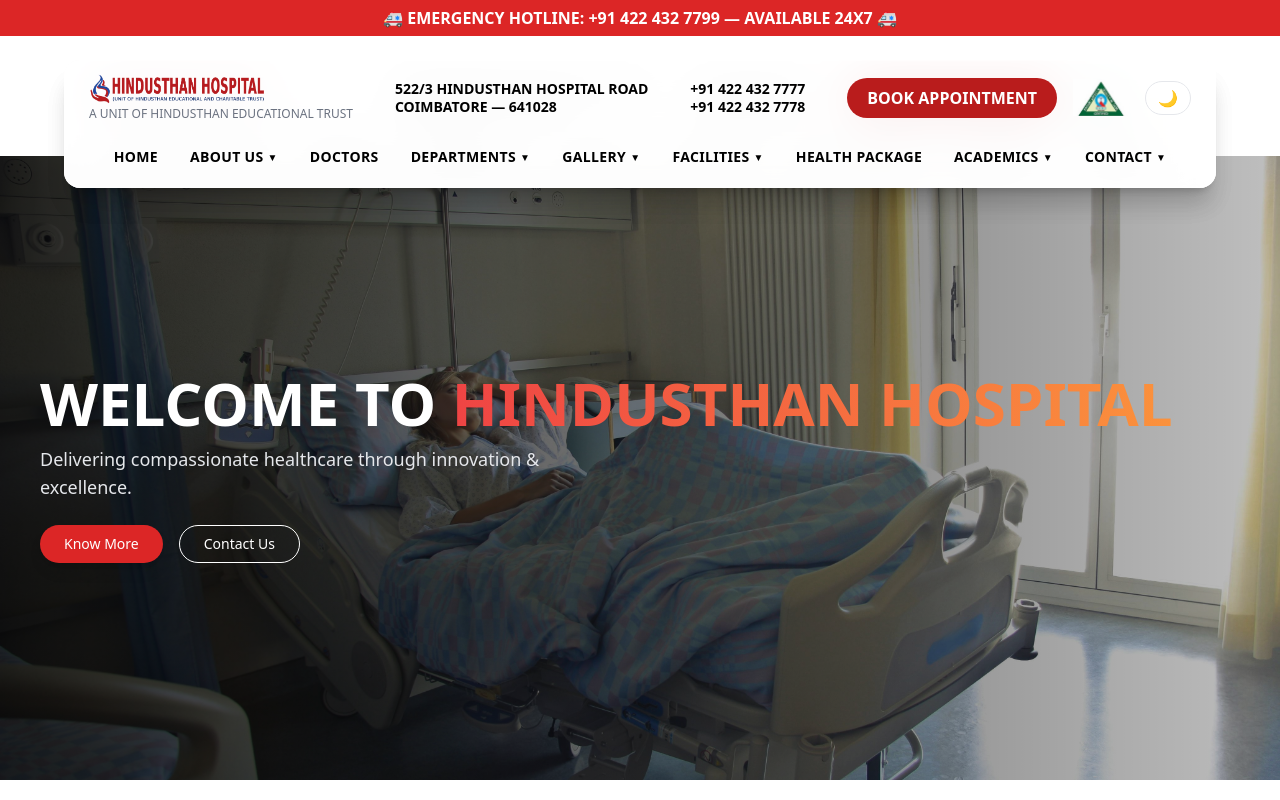
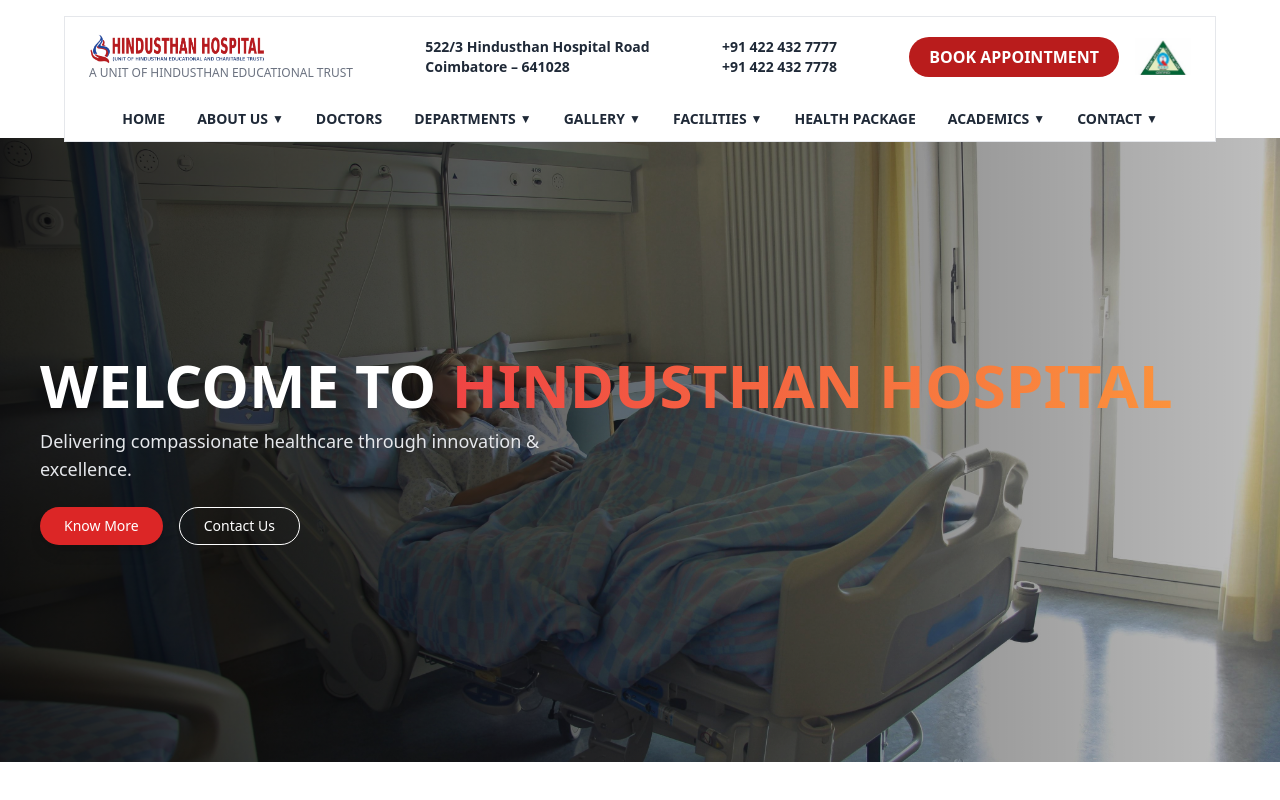
Before and after one commit to Ashok-achu/hindusthanhospital, a React (Create React App) app: page / in a window 1280 px wide. Shown: the top 800 px of the page. Built offline with nearby package versions, Linux system fonts and the light colour scheme; the HTML template or start-up script is replaced by a standard one.

Commit message:
Updated header, navbar responsiveness and homepage sections

```diff
--- a/src/components/HeaderGroup.js
+++ b/src/components/HeaderGroup.js
@@ -1,49 +1,47 @@
 import { NavLink } from "react-router-dom";
-import { useState, useEffect } from "react";
+import { useState, useEffect, useRef } from "react";
 import logo from "../assets/logo.png";
 import certLogo from "../assets/NABH.jpg";
 
 export default function HeaderGroup() {
   const [menuOpen, setMenuOpen] = useState(false);
-  const [dark, setDark] = useState(() => localStorage.getItem("theme") === "dark");
   const [shrink, setShrink] = useState(false);
-  const [paused, setPaused] = useState(false);
   const [activeDropdown, setActiveDropdown] = useState(null);
+  const closeTimer = useRef(null);
 
   const slugMap = {
-    "Anaesthesiology": "anaesthesiology",
-    "Cardiology": "cardiology",
-    "Dermatology": "dermatology",
-    "Dentistry": "dentistry",
-    "Diabetology": "diabetology",
+    Anaesthesiology: "anaesthesiology",
+    Cardiology: "cardiology",
+    Dermatology: "dermatology",
+    Dentistry: "dentistry",
+    Diabetology: "diabetology",
     "Emergency Care": "emergency-care",
-    "ENT": "ent",
+    ENT: "ent",
     "General Medicine": "general-medicine",
     "General Surgery": "general-surgery",
-    "Gastroenterology": "gastroenterology",
+    Gastroenterology: "gastroenterology",
     "Internal Medicine": "internal-medicine",
-    "ICU": "icu",
-    "Neonatology": "neonatology",
+    ICU: "icu",
+    Neonatology: "neonatology",
     "Neuro & Vascular Surgery": "neurovascular-surgery",
-    "Nephrology": "nephrology",
+    Nephrology: "nephrology",
     "Obstetrics & Gynaecology": "obgyn",
-    "Orthopaedics": "orthopaedics",
-    "Rehabilitation": "rehab",
-    "Paediatrics": "paediatrics",
+    Orthopaedics: "orthopaedics",
+    Rehabilitation: "rehab",
+    Paediatrics: "paediatrics",
     "Paediatric Surgery": "paediatric-surgery",
-    "Psychiatry": "psychiatry",
+    Psychiatry: "psychiatry",
     "Plastic Surgery": "plastic-surgery",
-    "Pulmonology": "pulmonology",
-    "Radiology": "radiology",
+    Pulmonology: "pulmonology",
+    Radiology: "radiology",
     "Surgical Oncology": "surgical-oncology",
-    "Urology": "urology",
+    Urology: "urology",
   };
 
   const toSlug = (label) => "/departments/" + slugMap[label];
 
   const nav = [
     { label: "HOME", to: "/" },
-
     {
       label: "ABOUT US",
       children: [
@@ -53,19 +51,20 @@
         { label: "OUR MILESTONES", to: "/milestones" },
       ],
     },
-
     { label: "DOCTORS", to: "/doctors" },
-
     { label: "DEPARTMENTS", mega: true, children: Object.keys(slugMap) },
-
     {
       label: "GALLERY",
       children: [
         { label: "MEDIA", to: "/gallery/media" },
         { label: "NEWS", to: "/gallery/news" },
+        {
+          label: "BROCHURE",
+          to: "/brochure/hindusthan-hospital-brochure.pdf",
+          external: true,
+        },
       ],
     },
-
     {
       label: "FACILITIES",
       children: [
@@ -77,9 +76,7 @@
         { label: "INSURANCE", to: "/facilities/insurance" },
       ],
     },
-
     { label: "HEALTH PACKAGE", to: "/health" },
-
     {
       label: "ACADEMICS",
       children: [
@@ -87,7 +84,6 @@
         { label: "COURSES", to: "/academics/courses" },
       ],
     },
-
     {
       label: "CONTACT",
       children: [
@@ -98,174 +94,169 @@
   ];
 
   useEffect(() => {
-    document.documentElement.classList.toggle("dark", dark);
-    localStorage.setItem("theme", dark ? "dark" : "light");
-  }, [dark]);
-
-  useEffect(() => {
     const sc = () => setShrink(window.scrollY > 40);
     window.addEventListener("scroll", sc);
     return () => window.removeEventListener("scroll", sc);
   }, []);
 
+  const openDropdown = (i) => {
+    if (closeTimer.current) clearTimeout(closeTimer.current);
+    setActiveDropdown(i);
+  };
+
+  const closeDropdown = () => {
+    closeTimer.current = setTimeout(() => setActiveDropdown(null), 200);
+  };
+
   return (
     <>
-      {/* 🔴 EMERGENCY SCROLL */}
-      <div className="fixed top-0 w-full bg-red-600 text-white py-[6px] text-center z-[100] overflow-hidden">
-        <span
-          onMouseEnter={() => setPaused(true)}
-          onMouseLeave={() => setPaused(false)}
-          className="inline-block font-bold uppercase whitespace-nowrap"
-          style={{ animation: paused ? "none" : "scroll 14s linear infinite" }}
-        >
-          🚑 EMERGENCY HOTLINE: +91 422 432 7799 — AVAILABLE 24x7 🚑
-        </span>
-      </div>
-
-      {/* HEADER */}
       <header
-        className={`fixed left-1/2 -translate-x-1/2 w-[94vw] md:w-[90vw] rounded-2xl shadow-xl z-[90]
-          backdrop-blur-xl border border-white/40 transition-all duration-300
-          ${dark ? "bg-gray-900/90 text-white" : "bg-white/90 text-black"}
-          ${shrink ? "top-[45px] md:top-[40px] scale-[0.94]" : "top-[75px] md:top-[60px]"}`}
+        className={`fixed left-1/2 -translate-x-1/2 w-[95vw] md:w-[90vw]
+        bg-white z-[90] border border-gray-200 transition-all duration-300
+        ${shrink ? "top-2" : "top-4"}`}
       >
-        {/* ⭐ TOP DESKTOP LOGO SECTION (RESTORED) */}
-        <div className="hidden md:flex justify-between items-center px-6 py-3">
-          <div className="flex flex-col">
+        {/* DESKTOP LOGO SECTION */}
+        <div className="hidden md:flex justify-between items-center px-6 py-4">
+          <div>
             <img src={logo} className="w-44" />
-            <p className="text-[12px] text-gray-500 uppercase">
+            <p className="text-xs text-gray-500 uppercase">
               A Unit of Hindusthan Educational Trust
             </p>
           </div>
 
-          <p className="font-bold text-[14px] leading-tight">
-            522/3 HINDUSTHAN HOSPITAL ROAD <br /> COIMBATORE — 641028
+          <p className="font-semibold text-sm">
+            522/3 Hindusthan Hospital Road <br /> Coimbatore – 641028
           </p>
 
-          <p className="font-bold text-[14px] leading-tight text-right">
+          <p className="font-semibold text-sm text-right">
             +91 422 432 7777 <br /> +91 422 432 7778
           </p>
 
           <div className="flex items-center gap-4">
-            <button className="bg-red-700 text-white px-5 py-2 rounded-full font-bold">
+            <button className="bg-red-700 hover:bg-red-800 text-white px-5 py-2 rounded-full font-bold">
               BOOK APPOINTMENT
             </button>
             <img src={certLogo} className="w-14" />
-            <button
-              onClick={() => setDark(!dark)}
-              className="px-3 py-1 border rounded-full"
-            >
-              {dark ? "☀" : "🌙"}
-            </button>
           </div>
         </div>
 
-        {/* ⭐ DESKTOP NAVIGATION */}
-        <nav className="hidden md:flex justify-center gap-8 py-3 text-sm font-extrabold tracking-wide uppercase">
+        {/* DESKTOP NAV */}
+        <nav className="hidden md:flex justify-center gap-8 py-3 text-sm font-extrabold uppercase">
           {nav.map((item, i) => (
             <div
               key={i}
-              className="relative group cursor-pointer pb-2"
-              onMouseEnter={() => setActiveDropdown(i)}
-              onMouseLeave={() => setActiveDropdown(null)}
+              className="relative"
+              onMouseEnter={() => openDropdown(i)}
+              onMouseLeave={closeDropdown}
             >
-              {/* Top Level */}
-              {item.to ? (
-                <NavLink to={item.to} className="flex items-center gap-1">
-                  {item.label}
-                </NavLink>
-              ) : (
-                <span className="flex items-center gap-1">
-                  {item.label}
-                  {item.children && <span className="text-[10px]">▼</span>}
-                </span>
-              )}
+              <div
+                onClick={() =>
+                  item.children &&
+                  setActiveDropdown(activeDropdown === i ? null : i)
+                }
+                className="flex items-center gap-1 cursor-pointer hover:text-red-700"
+              >
+                {item.to ? <NavLink to={item.to}>{item.label}</NavLink> : item.label}
+                {item.children && <span className="text-xs">▼</span>}
+              </div>
 
-              {/* Dropdown */}
-              {item.children && (
+              {item.children && activeDropdown === i && (
                 <div
-                  className={`absolute left-0 top-full mt-3 bg-white text-black shadow-2xl rounded-xl p-6 border transition-all duration-200
-                  ${
-                    activeDropdown === i
-                      ? "opacity-100 scale-100"
-                      : "opacity-0 scale-95 pointer-events-none"
-                  }
-                  ${
-                    item.mega
-                      ? "w-[850px] grid grid-cols-3 gap-10"
-                      : "w-56 flex flex-col"
-                  }`}
+                  className={`absolute top-full mt-4 bg-red-700 text-white p-6
+                  ${item.mega ? "w-[850px] grid grid-cols-3 gap-4" : "w-64"}`}
                 >
-                  {item.mega &&
-                    item.children.map((name, j) => (
+                  {item.children.map((sub, j) =>
+                    typeof sub === "string" ? (
                       <NavLink
                         key={j}
-                        to={toSlug(name)}
-                        className="hover:text-red-600 py-1 text-sm"
+                        to={toSlug(sub)}
+                        className="block py-1 hover:text-yellow-300"
                       >
-                        {name}
+                        {sub}
                       </NavLink>
-                    ))}
-
-                  {!item.mega &&
-                    item.children.map((sub, j) => (
+                    ) : sub.external ? (
+                      <a
+                        key={j}
+                        href={sub.to}
+                        target="_blank"
+                        className="block py-1 hover:text-yellow-300"
+                      >
+                        {sub.label}
+                      </a>
+                    ) : (
                       <NavLink
                         key={j}
                         to={sub.to}
-                        className="hover:text-red-600 py-1 text-sm"
+                        className="block py-1 hover:text-yellow-300"
                       >
                         {sub.label}
                       </NavLink>
-                    ))}
+                    )
+                  )}
                 </div>
               )}
             </div>
           ))}
         </nav>
 
-        {/* ⭐ MOBILE NAVIGATION (unchanged) */}
-        <div className="md:hidden flex justify-between px-5 py-3 items-center">
-          <img src={logo} className="w-24" />
-          <img src={certLogo} className="w-10" />
-          <button onClick={() => setMenuOpen(!menuOpen)} className="text-3xl font-bold">
+        {/* MOBILE HEADER */}
+        <div className="md:hidden flex justify-between items-center px-4 py-4">
+          <div className="flex items-center gap-3">
+            <img src={logo} className="w-28" />
+            <img src={certLogo} className="w-10" />
+          </div>
+
+          <button
+            onClick={() => setMenuOpen(!menuOpen)}
+            className="text-3xl font-bold"
+          >
             {menuOpen ? "✖" : "☰"}
           </button>
         </div>
 
-        {/* MOBILE DROPDOWN */}
+        {/* MOBILE MENU */}
         {menuOpen && (
-          <div className="md:hidden bg-red-700 text-white px-6 py-5 flex flex-col gap-3 font-bold text-lg max-h-[70vh] overflow-y-scroll">
-            {nav.map((item, index) => (
-              <div key={index}>
+          <div className="md:hidden bg-red-700 text-white px-5 py-6 space-y-4 font-semibold">
+            {nav.map((item, i) => (
+              <div key={i}>
                 <div
                   className="flex justify-between items-center"
                   onClick={() =>
-                    item.children
-                      ? setActiveDropdown(activeDropdown === index ? null : index)
-                      : setMenuOpen(false)
+                    item.children &&
+                    setActiveDropdown(activeDropdown === i ? null : i)
                   }
                 >
-                  {item.to ? (
-                    <NavLink to={item.to} onClick={() => setMenuOpen(false)}>
-                      {item.label}
-                    </NavLink>
-                  ) : (
-                    item.label
-                  )}
-                  {item.children && <span>{activeDropdown === index ? "▲" : "▼"}</span>}
+                  {item.label}
+                  {item.children && <span>▼</span>}
                 </div>
 
-                {activeDropdown === index && item.children && (
-                  <div className="flex flex-col pl-4 py-2 gap-2 text-sm font-semibold bg-red-800 rounded-lg">
-                    {item.children.map((sub, idx) => {
-                      const label = typeof sub === "string" ? sub : sub.label;
-                      const link = item.mega ? toSlug(label) : sub.to;
-                      return (
-                        <NavLink key={idx} to={link} onClick={() => setMenuOpen(false)}>
-                          {label}
+                {activeDropdown === i && item.children && (
+                  <div className="pl-4 pt-3 space-y-2">
+                    {item.children.map((sub, j) =>
+                      typeof sub === "string" ? (
+                        <NavLink
+                          key={j}
+                          to={toSlug(sub)}
+                          onClick={() => setMenuOpen(false)}
+                          className="block"
+                        >
+                          {sub}
                         </NavLink>
-                      );
-                    })}
+                      ) : sub.external ? (
+                        <a key={j} href={sub.to} target="_blank" className="block">
+                          {sub.label}
+                        </a>
+                      ) : (
+                        <NavLink
+                          key={j}
+                          to={sub.to}
+                          onClick={() => setMenuOpen(false)}
+                          className="block"
+                        >
+                          {sub.label}
+                        </NavLink>
+                      )
+                    )}
                   </div>
                 )}
               </div>
@@ -273,8 +264,6 @@
           </div>
         )}
       </header>
-
-      <div className="h-[10px] md:h-[9px]"></div>
     </>
   );
 }
```
Also changed, not shown: 1 other file (tests, documents, lock files or other folders).
